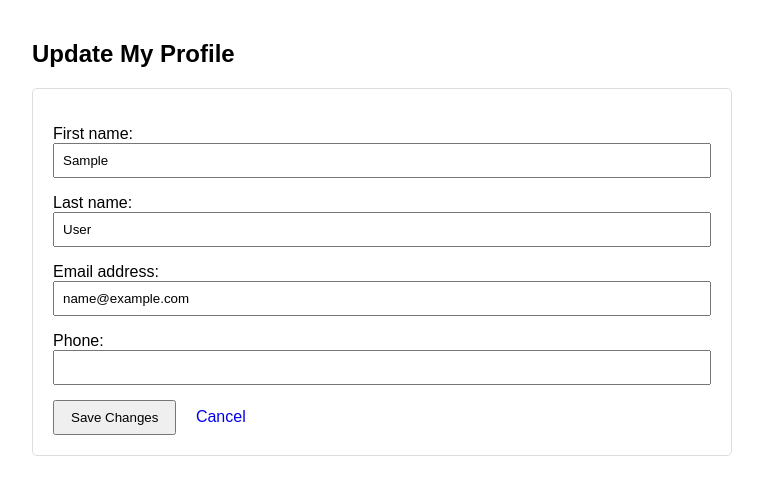
After one commit to Ashikujjaman25/RMA_Project, a Django app: page /accounts/my-profile/edit/ in a window 1280 px wide. The commit adds this page. Shown: the top 495 px of the page, without its empty margins (258-1021 px from the left). Run offline with Django 5.2, Linux system fonts and the light colour scheme; the visitor is signed in with stand-in values (Sample User, id 1).

Commit message:
Implement employee self profile update feature

```diff
--- a/apps/accounts/urls.py
+++ b/apps/accounts/urls.py
@@ -18,6 +18,7 @@ from .views import (
     delete_employee,
     view_employee,
     my_profile,
+    update_my_profile,
 )
 
 urlpatterns = [
@@ -81,6 +82,12 @@ urlpatterns = [
     name="my_profile",
      ),
 
+     path(
+    "my-profile/edit/",
+    update_my_profile,
+    name="update_my_profile",
+    ),
+
     # ==========================
     # Password Change
     # ==========================
--- a/apps/accounts/views.py
+++ b/apps/accounts/views.py
@@ -240,3 +240,29 @@ def my_profile(request):
             "employee": request.user,
         },
     )
+
+# ==========================================
+# Employee Update Own Profile
+# ==========================================
+
+@role_required("EMPLOYEE")
+def update_my_profile(request):
+
+    form = EmployeeUpdateForm(
+        request.POST or None,
+        instance=request.user,
+    )
+
+    if request.method == "POST" and form.is_valid():
+
+        form.save()
+
+        return redirect("my_profile")
+
+    return render(
+        request,
+        "accounts/update_my_profile.html",
+        {
+            "form": form,
+        },
+    )
--- a/templates/accounts/my_profile.html
+++ b/templates/accounts/my_profile.html
@@ -95,6 +95,12 @@
 
 <br>
 
+<a href="{% url 'update_my_profile' %}">
+    Edit Profile
+</a>
+
+&nbsp;&nbsp;
+
 <a href="/">
     ← Back to Dashboard
 </a>
--- /dev/null
+++ b/templates/accounts/update_my_profile.html
@@ -0,0 +1,66 @@
+<!DOCTYPE html>
+<html>
+<head>
+
+    <title>Update My Profile</title>
+
+    <style>
+
+        body{
+            font-family: Arial;
+            width:700px;
+            margin:40px auto;
+        }
+
+        form{
+            border:1px solid #ddd;
+            padding:20px;
+            border-radius:5px;
+        }
+
+        p{
+            margin-bottom:15px;
+        }
+
+        input{
+            width:100%;
+            padding:8px;
+            box-sizing:border-box;
+        }
+
+        button{
+            padding:8px 16px;
+            cursor:pointer;
+        }
+
+        a{
+            text-decoration:none;
+            margin-left:15px;
+        }
+
+    </style>
+
+</head>
+
+<body>
+
+<h2>Update My Profile</h2>
+
+<form method="post">
+
+    {% csrf_token %}
+
+    {{ form.as_p }}
+
+    <button type="submit">
+        Save Changes
+    </button>
+
+    <a href="{% url 'my_profile' %}">
+        Cancel
+    </a>
+
+</form>
+
+</body>
+</html>
```
